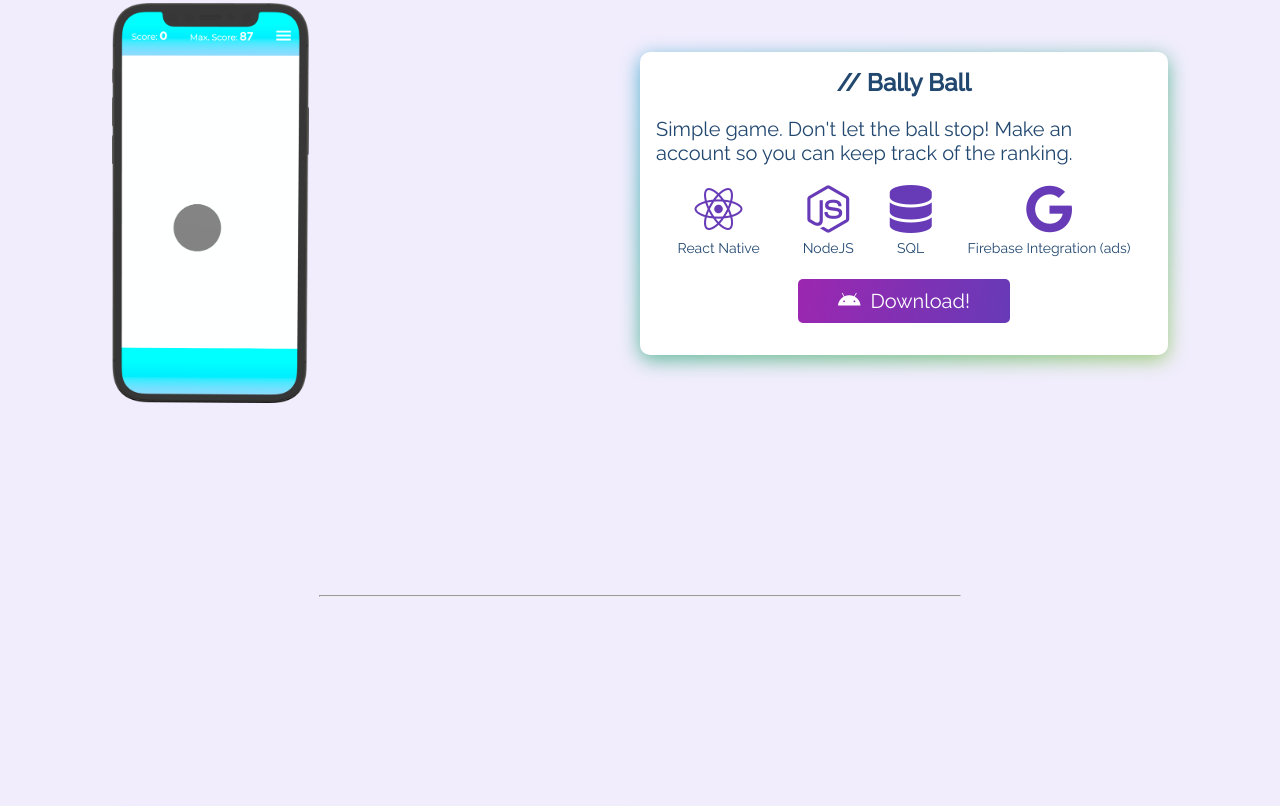
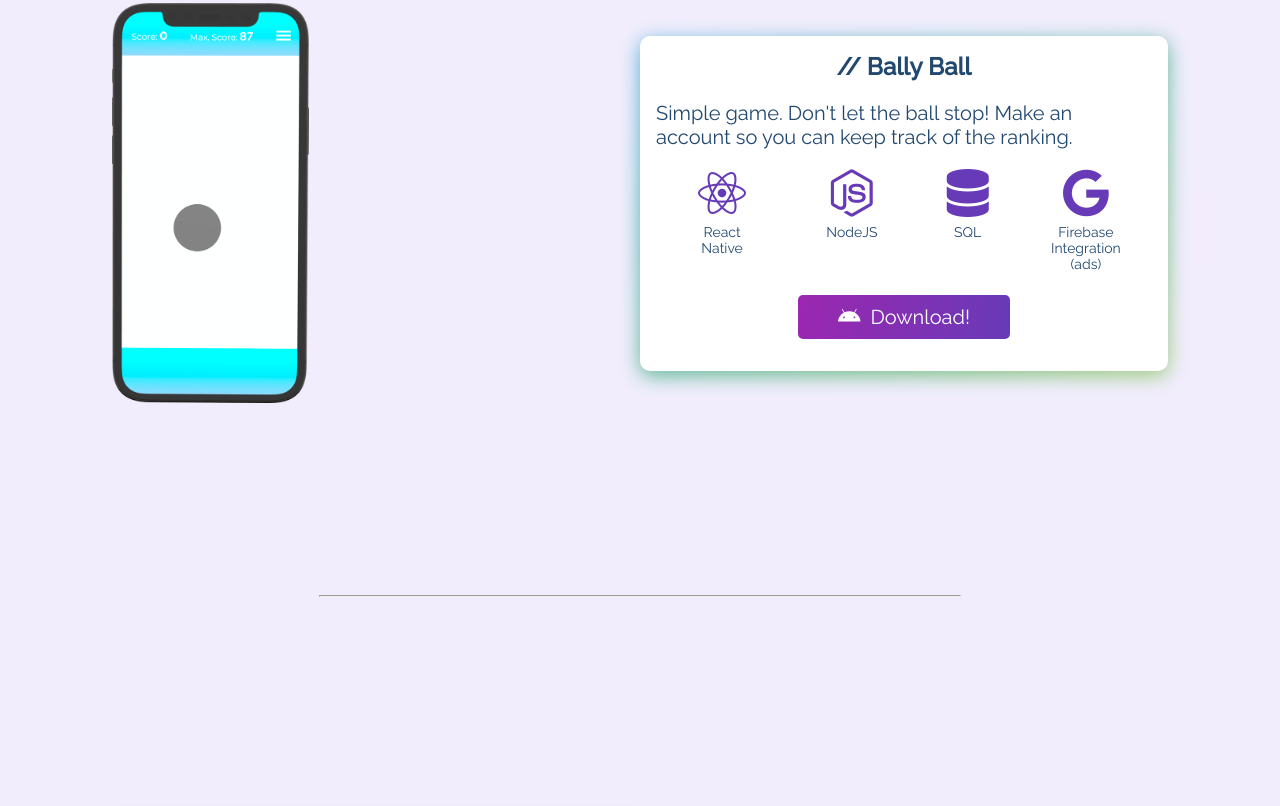
Before and after one commit to gonalc/personal2020, a website: page index.html in a window 1280 px wide. Shown: the part 1877-2683 px from the top of the page. Drawn offline with Linux system fonts and the light colour scheme.

Commit message:
improve icons layout

```diff
--- a/scss/style.scss
+++ b/scss/style.scss
@@ -267,6 +267,8 @@ body {
               display: flex;
               flex-direction: column;
               align-items: center;
+              max-width: 70px;
+              margin: 0 10px;
               i {
                 font-size: $technologyIconSize;
                 color: $muiDeepPurple;
@@ -274,6 +276,7 @@ body {
               p {
                 margin: 0.5em;
                 font-size: $textSmall;
+                text-align: center;
               }
             }
           }
```
Also changed, not shown: css/style.css, css/style.min.css.
